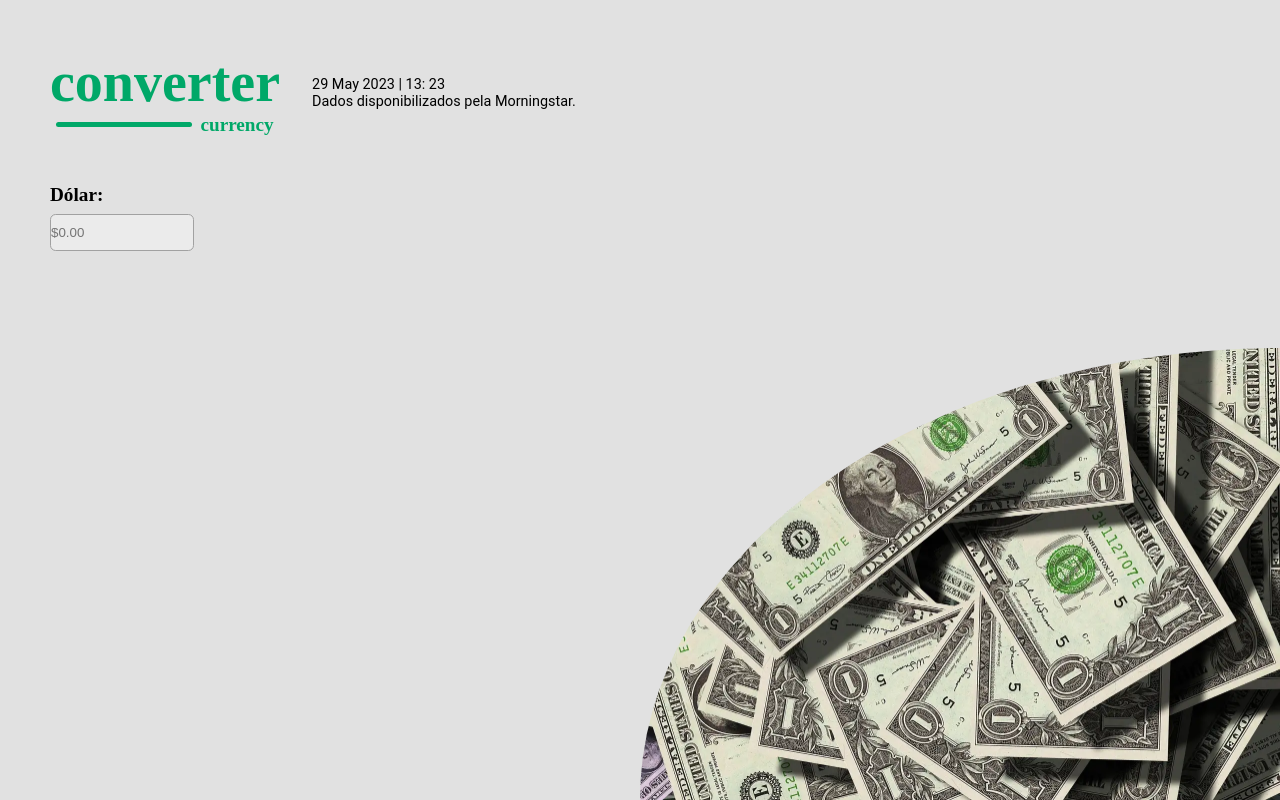
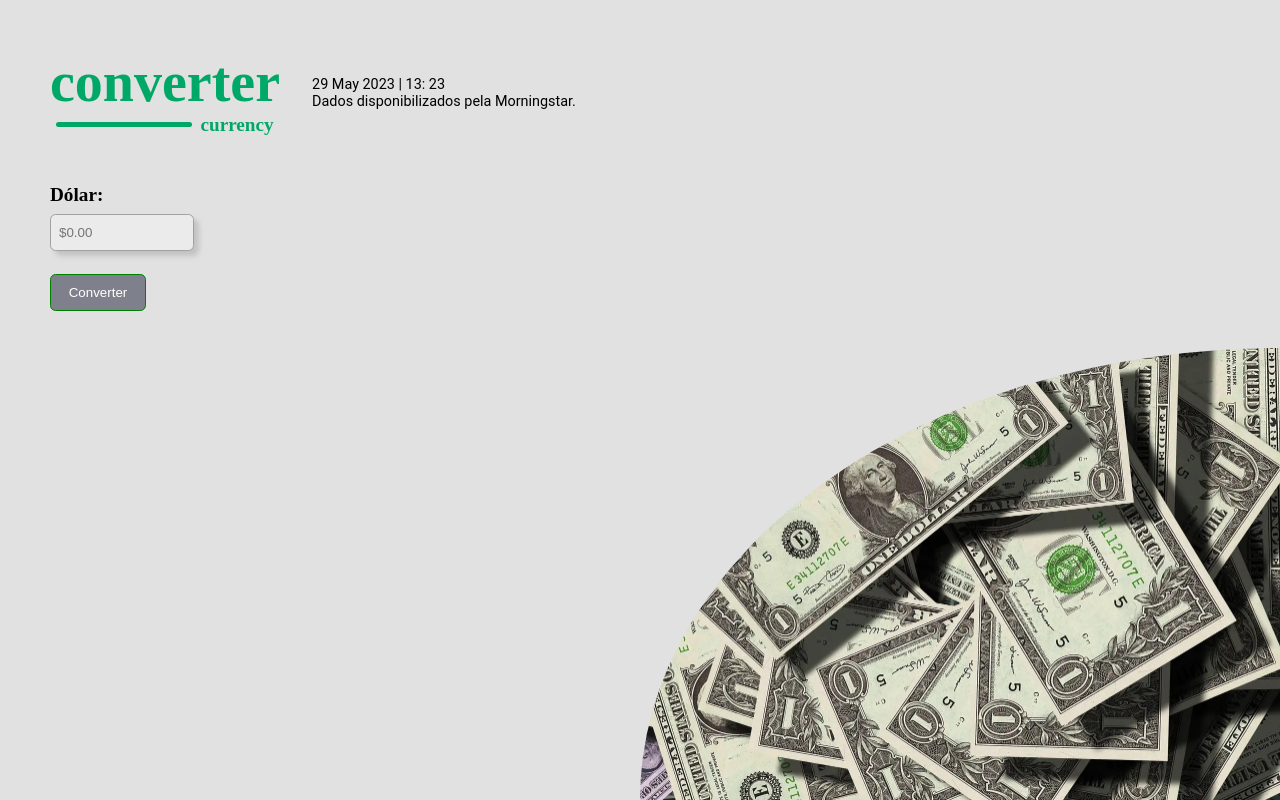
Before and after one commit to jessicaduarte95/moneyConverter, a React (Vite) app: page / in a window 1280 px wide. Built offline with nearby package versions, Linux system fonts and the light colour scheme.

Commit message:
Inclusão do botão para converter

```diff
--- a/src/App.tsx
+++ b/src/App.tsx
@@ -1,7 +1,16 @@
 import { ContainerStyled } from './components/Container-style';
 import { GlobalStyled } from './components/Global-style';
 import { PhotoStyled } from './components/Photo-style';
-import { CurrencyStyled, NameDataStyled, NameStyled, DataStyled, LineNameStyled, ContainerConverter, MoneyConverter } from './components/Currency-style';
+import {
+  CurrencyStyled,
+  NameDataStyled,
+  NameStyled,
+  DataStyled,
+  LineNameStyled,
+  ContainerConverter,
+  MoneyConverter,
+  ButtonConverter }
+  from './components/Currency-style';
 
 
 export const  App = () =>  {
@@ -39,6 +48,9 @@ export const  App = () =>  {
             <p>Dólar:</p>
             <input type="number" name='Money' placeholder='$0.00'/>
           </MoneyConverter>
+          <ButtonConverter>
+            <p>Converter</p>
+          </ButtonConverter>
         </ContainerConverter>
         {/* <div>Teste3</div> */}
       </CurrencyStyled>
--- a/src/components/Currency-style.tsx
+++ b/src/components/Currency-style.tsx
@@ -110,5 +110,23 @@ export const MoneyConverter = styled.div `
         border-radius: 0.35rem;
         border: 1px solid #A1A1A1;
         outline: 0;
+        box-shadow: 5px 5px 5px #C3C3C3;
+        padding: 0.5rem
     }
 `
+
+export const ButtonConverter = styled.button `
+    height: 2.3rem;
+    width: 6rem;
+    background-color: #7E818B;
+    border-radius: 0.35rem;
+    border: 1px solid green;
+
+    :hover {
+        background-color: #9698A0;
+    }
+
+    p {
+        color: #fff;
+    }
+`
```
